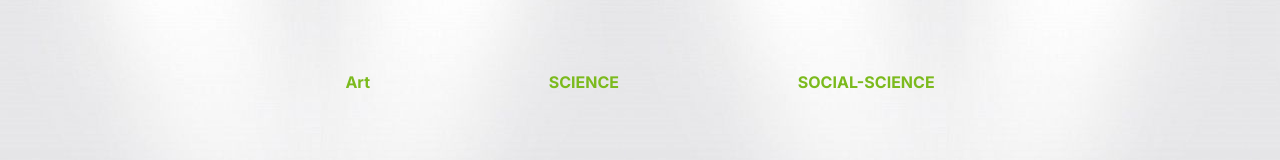
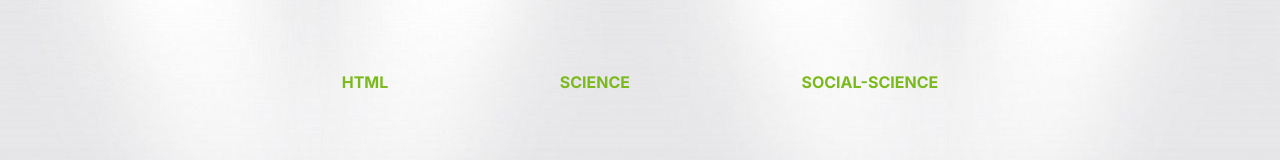
Before and after one commit to Preciousnnebuogor/quiz-app, a Next.js app: page /category in a window 1280 px wide. Shown: the part 202-362 px from the top of the page. Built offline with nearby package versions, Linux system fonts and the light colour scheme.

Commit message:
adding mor questions to HTML category

```diff
--- a/app/aquestion/data.ts
+++ b/app/aquestion/data.ts
@@ -4,8 +4,7 @@
   optionB: string;
   optionC: string;
   answerIndex: number;
-  category: "HTML"| "Science"| "Social";
-
+  category: "HTML" | "Science" | "Social";
 }
 
 export const ListQuestion: IListQuestion[] = [
@@ -16,7 +15,6 @@
     optionC: "Hyperactive Test Markup Languages.",
     answerIndex: 1,
     category: "HTML",
-
   },
 
   {
@@ -26,14 +24,16 @@
     optionC: "Attributes are development of making money.",
     answerIndex: 1,
     category: "HTML",
-
   },
 
   {
     question: "What is an element HTML?",
-    optionA: "An element in HTML is a set of tags that defines all parts of a web page.",
-    optionB: "An element in HTML do not consit of a start tag, content and end tag.",
-    optionC: "An element in HTML is a set of tags that defines a specific part of a web page.",
+    optionA:
+      "An element in HTML is a set of tags that defines all parts of a web page.",
+    optionB:
+      "An element in HTML do not consit of a start tag, content and end tag.",
+    optionC:
+      "An element in HTML is a set of tags that defines a specific part of a web page.",
     answerIndex: 3,
     category: "HTML",
   },
@@ -58,9 +58,11 @@
 
   {
     question: "What is the advantage of collapsing white space?",
-    optionA: "It help to reduce the size of web pages and make them load very slow.",
+    optionA:
+      "It help to reduce the size of web pages and make them load very slow.",
     optionB: "They often used to display all kinds of symbols.",
-    optionC: "It help to reduce the size of web pages and make them load faster.",
+    optionC:
+      "It help to reduce the size of web pages and make them load faster.",
     answerIndex: 2,
     category: "HTML",
   },
@@ -68,16 +70,20 @@
   {
     question: "How do you display a table in an HTML webpage?",
     optionA: "The HTML <table> table is used to display data",
-    optionB: "The HTML <table> table is used to display data in a horizontal format.",
-    optionC: "The HTML <table> tag is used to display data in a tabular format.",
+    optionB:
+      "The HTML <table> table is used to display data in a horizontal format.",
+    optionC:
+      "The HTML <table> tag is used to display data in a tabular format.",
     answerIndex: 3,
     category: "HTML",
   },
 
   {
     question: "What is white space in HTML?",
-      optionA: "White space helps in better organizing the content and tags, making them readable and easy to understand.",
-      optionB: "White space helps in better functioning the content and tags, making them noticable and easy to understand.",
+    optionA:
+      "White space helps in better organizing the content and tags, making them readable and easy to understand.",
+    optionB:
+      "White space helps in better functioning the content and tags, making them noticable and easy to understand.",
     optionC: "White space helps in destructuring of elements.",
     answerIndex: 1,
     category: "HTML",
@@ -85,16 +91,20 @@
 
   {
     question: "How do you create hyperlink in HTML?",
-        optionA: "We use anchor tag <tr> to create a hyperlink in HTML that links one page to another page.",
-        optionB: "We use anchor tag <a> to create a hyperlink in HTML that links one page to another page.",
-        optionC: "We use anchor tag <link> to create a hyperlink in HTML that links one page to another page.",
+    optionA:
+      "We use anchor tag <tr> to create a hyperlink in HTML that links one page to another page.",
+    optionB:
+      "We use anchor tag <a> to create a hyperlink in HTML that links one page to another page.",
+    optionC:
+      "We use anchor tag <link> to create a hyperlink in HTML that links one page to another page.",
     answerIndex: 2,
     category: "HTML",
   },
 
   {
     question: "What is semantic HTML?",
-          optionA: "Semantic HTML is a functional code, it is use to add data in the HTML markup",
+    optionA:
+      "Semantic HTML is a functional code, it is use to add data in the HTML markup",
     optionB: "Semantic HTML is a styling code, which is use for styling.",
     optionC: "Semantic HTML is a coding style, it is use of HTML markup.",
     answerIndex: 3,
@@ -102,100 +112,103 @@
   },
 
   {
-          question: "What is the my name?",
-            optionA: "precios",
-            optionB: "nnebugor",
-            optionC: "go",
+    question: "How do you handle events in HTML?",
+    optionA: "Events can be handled using javascript.",
+    optionB: "Events can be handled using react.",
+    optionC: "Events can be handled usin tailwind.",
+    answerIndex: 1,
+    category: "HTML",
+  },
+
+  {
+    question: "What is a form in HTML?",
+    optionA: "Form in HTML is use for styling.",
+    optionB:
+      "A form is a set of input fields and other elements to collect user data.",
+    optionC: "A form is used to fill in the data.",
     answerIndex: 2,
     category: "HTML",
   },
 
   {
-            question: "What is the my name",
-              optionA: "precios",
-              optionB: "nnebugor",
-              optionC: "go",
+    question: "What is the role of the title attribute in HTML?",
+    optionA: "It provides additional information about a web page.",
+    optionB: "It provides source of a codes for the element.",
+    optionC: "It provides an additional information about an element.",
+    answerIndex: 3,
+    category: "HTML",
+  },
+
+  {
+    question: "What is the role of the <meta> tag in HTML",
+    optionA: "It helps to join two or more variables together.",
+    optionB: "It provides additional information about a web page.",
+    optionC: "It makes the HTML accessible",
     answerIndex: 2,
     category: "HTML",
   },
 
   {
-              question: "What is the my name",
-                optionA: "precios",
-                optionB: "nnebugor",
-                optionC: "go",
+    question: "How many times can an 'id' attribute be used in a page?",
+    optionA: "Once.",
+    optionB: "Twice.",
+    optionC: "As many times as possible.",
+    answerIndex: 1,
+    category: "HTML",
+  },
+
+  {
+    question: "What are the different types of lists in HTML?",
+    optionA: "Ordered List, Unordered List and, Definition List.",
+    optionB: "Ordered List, Category List, and Definition List.",
+    optionC: "Definition List, Category List, and Attribute List.",
+    answerIndex: 1,
+    category: "HTML",
+  },
+
+  {
+    question: "How do you add CSS styling in HTML?",
+    optionA: "Inline CSS, Block CSS.",
+    optionB: "Extenal style sheet, Format style sheet.",
+    optionC: "Inline CSS, Extenal style sheet, Internal style sheet.",
     answerIndex: 2,
     category: "HTML",
   },
 
   {
-                question: "What is the my name",
-                  optionA: "precios",
-                  optionB: "nnebugor",
-                  optionC: "go",
-                  answerIndex: 2,
+    question: "What is the alt attribute in HTML?",
+    optionA: "The alt atrribute is not needed in image tag.",
+    optionB:
+      "The alt attribute is used to display various elements that do not belong to image tag.",
+    optionC:
+      "It is use to dispaly a text in place of an image whenever the image cannot be loaded.",
+    answerIndex: 3,
     category: "HTML",
   },
 
   {
-                  question: "What is the my name",
-                    optionA: "precios",
-                    optionB: "nnebugor",
-                    optionC: "go",
-                    answerIndex: 2,
+    question: "How heading tags do we have in HTML?",
+    optionA: "6.",
+    optionB: "5.",
+    optionC: "3.",
+    answerIndex: 1,
     category: "HTML",
   },
 
   {
-                    question: "What is the my name",
-                      optionA: "precios",
-                      optionB: "nnebugor",
-                      optionC: "go",
-                      answerIndex: 2,
+    question: "How do you create a nested web pages in HTML?",
+    optionA: "we can create nested webpages in HTML using the built-in iframe.",
+    optionB: "Nested web pages in HTML can be created using special imports.",
+    optionC: "Web pages in HTML can be created through inline-block.",
+    answerIndex: 1,
     category: "HTML",
   },
 
   {
-                      question: "What is the my name",
-                        optionA: "precios",
-                        optionB: "nnebugor",
-                        optionC: "go",
-                        answerIndex: 2,
-                        category: "HTML",
-                      },
-
-                      {
-                        question: "What is the my name",
-                          optionA: "precios",
-                          optionB: "nnebugor",
-                          optionC: "go",
-                          answerIndex: 2,
-                          category: "HTML",
-                        },
-
-                        {
-                          question: "What is the my name",
-                            optionA: "precios",
-                            optionB: "nnebugor",
-                            optionC: "go",
-                            answerIndex: 2,
-                            category: "HTML",
-                          },
-
-                          {
-                            question: "What is the my name",
-                              optionA: "precios",
-                              optionB: "nnebugor",
-                              optionC: "go",
-                              answerIndex: 2,
-                              category: "HTML",
-                            },
-
-                            {
-                              question: "What ",
-                                optionA: "precios",
-                                optionB: "nnebugor",
-                                optionC: "go",
+    question: "What would happen if there is no text between the HTML tags?",
+    optionA: "Everything will appear on the screen.",
+    optionB: "Text of the previous tags will appear on the screen.",
+    optionC: "Nothing will appear on the screen.",
     answerIndex: 3,
     category: "HTML",
   },
@@ -210,7 +223,77 @@
   },
 
 
+  {
+    question: "How heading tags do we have in HTML?",
+    optionA: "6.",
+    optionB: "5.",
+    optionC: "3.",
+    answerIndex: 1,
+    category: "HTML",
+  },
 
+  {
+    question: "How heading tags do we have in HTML?",
+    optionA: "6.",
+    optionB: "5.",
+    optionC: "3.",
+    answerIndex: 1,
+    category: "HTML",
+  },
+
+  {
+    question: "How heading tags do we have in HTML?",
+    optionA: "6.",
+    optionB: "5.",
+    optionC: "3.",
+    answerIndex: 1,
+    category: "HTML",
+  },
+
+  {
+    question: "How heading tags do we have in HTML?",
+    optionA: "6.",
+    optionB: "5.",
+    optionC: "3.",
+    answerIndex: 1,
+    category: "HTML",
+  },
+
+  {
+    question: "How heading tags do we have in HTML?",
+    optionA: "6.",
+    optionB: "5.",
+    optionC: "3.",
+    answerIndex: 1,
+    category: "HTML",
+  },
+
+  {
+    question: "How heading tags do we have in HTML?",
+    optionA: "6.",
+    optionB: "5.",
+    optionC: "3.",
+    answerIndex: 1,
+    category: "HTML",
+  },
+
+  {
+    question: "How heading tags do we have in HTML?",
+    optionA: "6.",
+    optionB: "5.",
+    optionC: "3.",
+    answerIndex: 1,
+    category: "HTML",
+  },
+
+  {
+    question: "How heading tags do we have in HTML?",
+    optionA: "6.",
+    optionB: "5.",
+    optionC: "3.",
+    answerIndex: 1,
+    category: "HTML",
+  },
 
   {
     question: "What is the full meaning of GOAT",
--- a/app/category/page.tsx
+++ b/app/category/page.tsx
@@ -16,7 +16,7 @@
       </p>
       <div className={style.click}>
         <Link href={{ pathname: "/aquestion", query: { category: "HTML" } }}>
-          Art
+          HTML
         </Link>
 
         <Link href={{ pathname: "/aquestion", query: { category: "Science" } }}>
```
Lines whose indentation alone changed are shown as unchanged.
